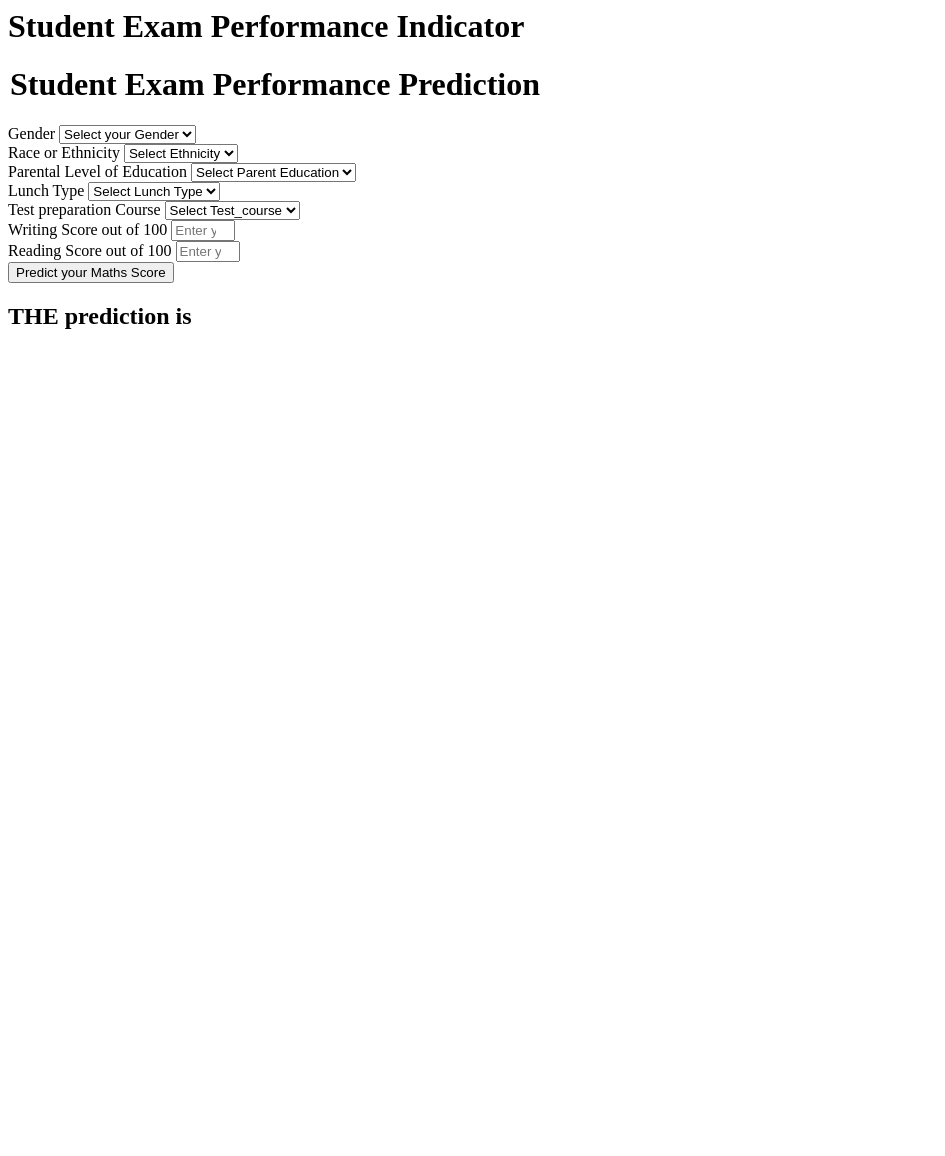
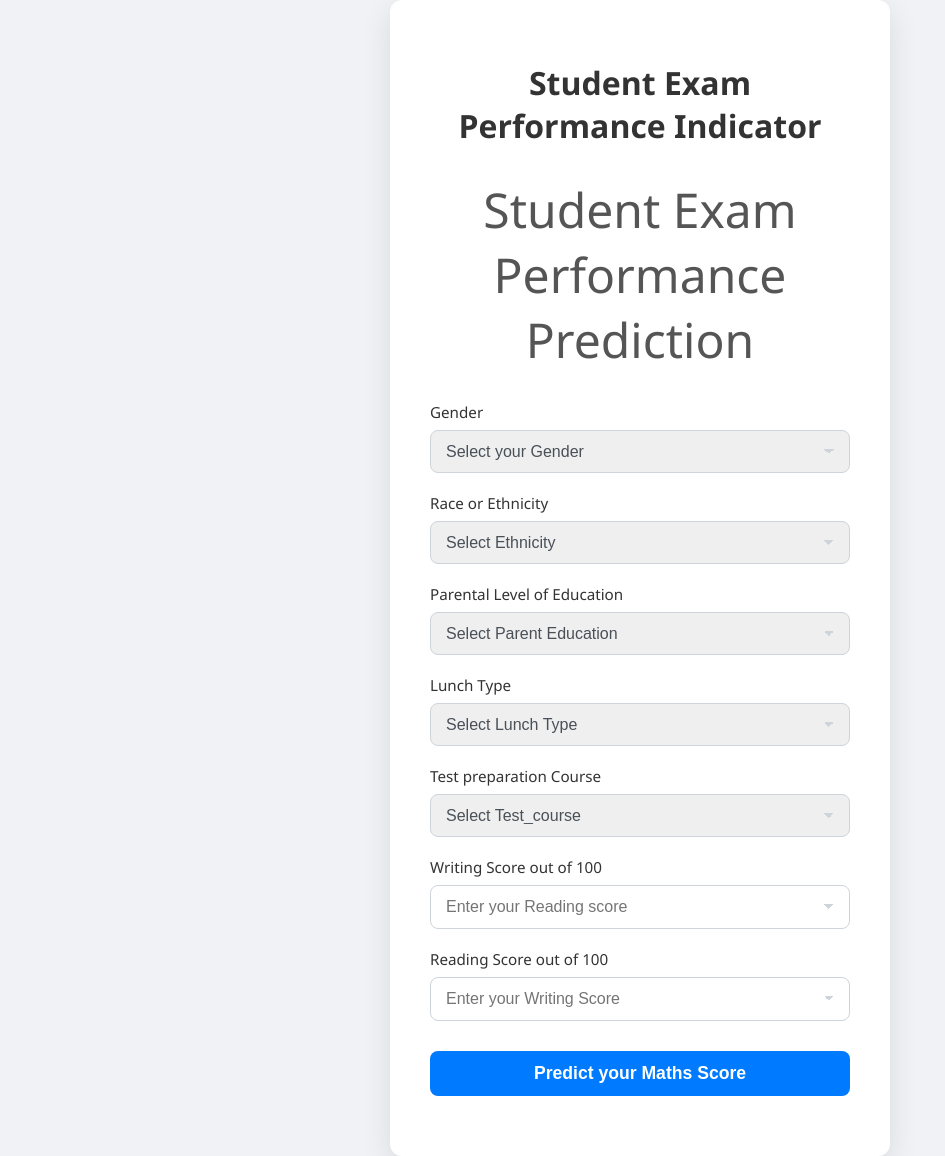
Before and after one commit to shivamguljani13/END_TO_END_ML_project, a Flask app: page /predictdata in a window 1280 px wide. Shown: the whole page, without its empty margins (0-945 px from the left). Before the commit the page ends 329 px from the top, so only its background shows below. Run offline with Flask 3, Linux system fonts and the light colour scheme.

Commit message:
"flask _up and running"

```diff
--- a/App.py
+++ b/App.py
@@ -1,4 +1,4 @@
-from flask import Flask,request,render_template
+from flask import Flask,request,render_template, redirect, url_for # Import redirect and url_for
 import numpy as np
 import pandas as pd
 
@@ -13,7 +13,7 @@ app=application
 
 @app.route('/')
 def index():
-    return render_template('index.html')
+    return redirect(url_for('predict_datapoint'))
 
 @app.route('/predictdata',methods=['GET','POST'])
 def predict_datapoint():
@@ -36,10 +36,10 @@ def predict_datapoint():
 
         predict_pipeline=PredictPipeline()
         print("Mid Prediction")
-        results=predict_pipeline.predict(pred_df)
+        results=predict_pipeline.predict(pred_df) #this will return the prediction results
         print("after Prediction")
-        return render_template('home.html',results=results[0])
+        return render_template('index.html',results=results)
 
 
 if __name__=="__main__":
-    app.run(host="0.0.0.0")
+    app.run(host="0.0.0.0",debug=True)
--- a/src/components/data_ingestion.py
+++ b/src/components/data_ingestion.py
@@ -69,4 +69,4 @@ if __name__=="__main__":
     # this will be used to test the data transformation component
 
     model_trainer = ModelTrainer()
-    print(model_trainer.initiate_model_trainer(train_arr, test_arr))
+    model_trainer.initiate_model_trainer(train_arr, test_arr)
--- a/src/pipeline/predict_pipeline.py
+++ b/src/pipeline/predict_pipeline.py
@@ -2,7 +2,7 @@ import sys
 import pandas as pd
 from src.exception import CustomException
 from src.utlis import load_object
-
+import os
 
 class PredictPipeline:
     def __init__(self):
--- a/templates/home.html
+++ b/templates/home.html
@@ -1,111 +1,214 @@
+<!DOCTYPE html>
 <html>
+<head>
+    <title>Student Exam Performance Indicator</title>
+    <style>
+        body {
+            font-family: 'Segoe UI', Tahoma, Geneva, Verdana, sans-serif;
+            background-color: #f0f2f5;
+            display: flex;
+            justify-content: center;
+            align-items: center;
+            min-height: 100vh;
+            margin: 0;
+        }
+
+        .login {
+            background-color: #ffffff;
+            padding: 40px;
+            border-radius: 12px;
+            box-shadow: 0 10px 30px rgba(0, 0, 0, 0.1);
+            width: 100%;
+            max-width: 500px;
+            box-sizing: border-box;
+            text-align: center;
+        }
+
+        h1 {
+            color: #333;
+            margin-bottom: 30px;
+            font-size: 2em;
+            font-weight: 600;
+        }
+
+        form {
+            text-align: left;
+        }
+
+        legend {
+            font-size: 1.5em;
+            color: #555;
+            margin-bottom: 25px;
+            text-align: center;
+            font-weight: 500;
+        }
+
+        .mb-3 {
+            margin-bottom: 20px;
+        }
+
+        label.form-label {
+            display: block;
+            margin-bottom: 8px;
+            color: #333;
+            font-weight: 500;
+            font-size: 0.95em;
+        }
+
+        .form-control {
+            width: 100%;
+            padding: 12px 15px;
+            border: 1px solid #ced4da;
+            border-radius: 8px;
+            box-sizing: border-box;
+            font-size: 1em;
+            color: #495057;
+            transition: border-color 0.2s ease-in-out, box-shadow 0.2s ease-in-out;
+            -webkit-appearance: none; /* Remove default arrow for selects in some browsers */
+            -moz-appearance: none;
+            appearance: none;
+            background-image: linear-gradient(45deg, transparent 50%, #ced4da 50%), linear-gradient(135deg, #ced4da 50%, transparent 50%);
+            background-position: calc(100% - 20px) calc(1em + 2px), calc(100% - 15px) calc(1em + 2px);
+            background-size: 5px 5px, 5px 5px;
+            background-repeat: no-repeat;
+        }
+
+        .form-control:focus {
+            border-color: #007bff;
+            box-shadow: 0 0 0 0.2rem rgba(0, 123, 255, 0.25);
+            outline: none;
+        }
+
+        /* Style for disabled option in select */
+        option.placeholder {
+            color: #6c757d;
+        }
+
+        /* Style for specific option values (optional, just for better visibility) */
+        option[value="male"],
+        option[value="female"],
+        option[value="group A"],
+        option[value="group B"],
+        option[value="group C"],
+        option[value="group D"],
+        option[value="group E"],
+        option[value="associate's degree"],
+        option[value="bachelor's degree"],
+        option[value="high school"],
+        option[value="master's degree"],
+        option[value="some college"],
+        option[value="some high school"],
+        option[value="free/reduced"],
+        option[value="standard"],
+        option[value="none"],
+        option[value="completed"] {
+            color: #333;
+        }
+
+        .btn-primary {
+            background-color: #007bff;
+            color: white;
+            padding: 12px 25px;
+            border: none;
+            border-radius: 8px;
+            cursor: pointer;
+            font-size: 1.1em;
+            font-weight: 600;
+            transition: background-color 0.2s ease-in-out, transform 0.1s ease;
+            width: 100%;
+            margin-top: 10px;
+        }
+
+        .btn-primary:hover {
+            background-color: #0056b3;
+            transform: translateY(-2px);
+        }
+
+        .btn-primary:active {
+            transform: translateY(0);
+        }
+
+        h2 {
+            color: #28a745; /* Green color for positive results */
+            margin-top: 30px;
+            font-size: 1.8em;
+            font-weight: 700;
+            text-align: center;
+            background-color: #e9f7ef;
+            padding: 15px;
+            border-radius: 8px;
+            border: 1px solid #c3e6cb;
+        }
+    </style>
+</head>
 <body>
     <div class="login">
         <h1>Student Exam Performance Indicator</h1>
-
         <form action="{{ url_for('predict_datapoint')}}" method="post">
             <h1>
                 <legend>Student Exam Performance Prediction</legend>
             </h1>
             <div class="mb-3">
                 <label class="form-label">Gender</label>
-            <select class="form-control" name="gender" placeholder="Enter you Gender" required>
+                <select class="form-control" name="gender" required>
                     <option class="placeholder" selected disabled value="">Select your Gender</option>
-                <option value="male">
-                    Male
-                </option>
-                <option value="female">
-                    Female
-                </option>
+                    <option value="male">Male</option>
+                    <option value="female">Female</option>
                 </select>
             </div>
             <div class="mb-3">
                 <label class="form-label">Race or Ethnicity</label>
-            <select class="form-control" name="ethnicity" placeholder="Enter you ethnicity" required>
+                <select class="form-control" name="ethnicity" required>
                     <option class="placeholder" selected disabled value="">Select Ethnicity</option>
-                <option value="group A">
-                    Group A
-                </option>
-                <option value="group B">
-                    Group B
-                </option>
-                <option value="group C">
-                    Group C
-                </option>
-                <option value="group D">
-                    Group D
-                </option>
-                <option value="group E">
-                    Group E
-                </option>
+                    <option value="group A">Group A</option>
+                    <option value="group B">Group B</option>
+                    <option value="group C">Group C</option>
+                    <option value="group D">Group D</option>
+                    <option value="group E">Group E</option>
                 </select>
             </div>
             <div class="mb-3">
                 <label class="form-label">Parental Level of Education</label>
-            <select class="form-control" name="parental_level_of_education"
-                placeholder="Enter you Parent Education" required>
+                <select class="form-control" name="parental_level_of_education" required>
                     <option class="placeholder" selected disabled value="">Select Parent Education</option>
-                <option value="associate's degree">
-                    associate's degree
-                </option>
-                <option value="bachelor's degree">
-                    bachelor's degree
-                </option>
-                <option value="high school">
-                    high school
-                </option>
-                <option value="master's degree">
-                    master's degree
-                </option>
-                <option value="some college">
-                    some college
-                </option>
-                <option value="some high school">
-                    some high school
-                </option>
+                    <option value="associate's degree">associate's degree</option>
+                    <option value="bachelor's degree">bachelor's degree</option>
+                    <option value="high school">high school</option>
+                    <option value="master's degree">master's degree</option>
+                    <option value="some college">some college</option>
+                    <option value="some high school">some high school</option>
                 </select>
             </div>
             <div class="mb-3">
                 <label class="form-label">Lunch Type</label>
-            <select class="form-control" name="lunch" placeholder="Enter you Lunch" required>
+                <select class="form-control" name="lunch" required>
                     <option class="placeholder" selected disabled value="">Select Lunch Type</option>
-                <option value="free/reduced">
-                    free/reduced
-                </option>
-                <option value="standard">
-                    standard
-                </option>
+                    <option value="free/reduced">free/reduced</option>
+                    <option value="standard">standard</option>
                 </select>
             </div>
             <div class="mb-3">
                 <label class="form-label">Test preparation Course</label>
-            <select class="form-control" name="test_preparation_course" placeholder="Enter you Course"
-                required>
+                <select class="form-control" name="test_preparation_course" required>
                     <option class="placeholder" selected disabled value="">Select Test_course</option>
-                <option value="none">
-                    None
-                </option>
-                <option value="completed">
-                    Completed
-                </option>
+                    <option value="none">None</option>
+                    <option value="completed">Completed</option>
                 </select>
             </div>
             <div class="mb-3">
                 <label class="form-label">Writing Score out of 100</label>
                 <input class="form-control" type="number" name="reading_score"
-                placeholder="Enter your Reading score" min='0' max='100' />
+                    placeholder="Enter your Reading score" min='0' max='100' required />
             </div>
             <div class="mb-3">
                 <label class="form-label">Reading Score out of 100</label>
                 <input class="form-control" type="number" name="writing_score"
-                placeholder="Enter your Reading Score" min='0' max='100' />
+                    placeholder="Enter your Writing Score" min='0' max='100' required />
             </div>
             <div class="mb-3">
-            <input class="btn btn-primary" type="submit" value="Predict your Maths Score" required />
+                <input class="btn btn-primary" type="submit" value="Predict your Maths Score" />
             </div>
         </form>
-    <h2>
-       THE  prediction is {{results}}
-    </h2>
-   <body>
+    </div>
+</body>
 </html>
```
Also changed, not shown: catboost_info/catboost_training.json (+100 -100 lines), src/components/model_trainer.py (+47 -46 lines), src/utlis.py (+5 -5 lines), templates/index.html (+47 -1 lines), 3 other files. Lines whose indentation alone changed are shown as unchanged.
